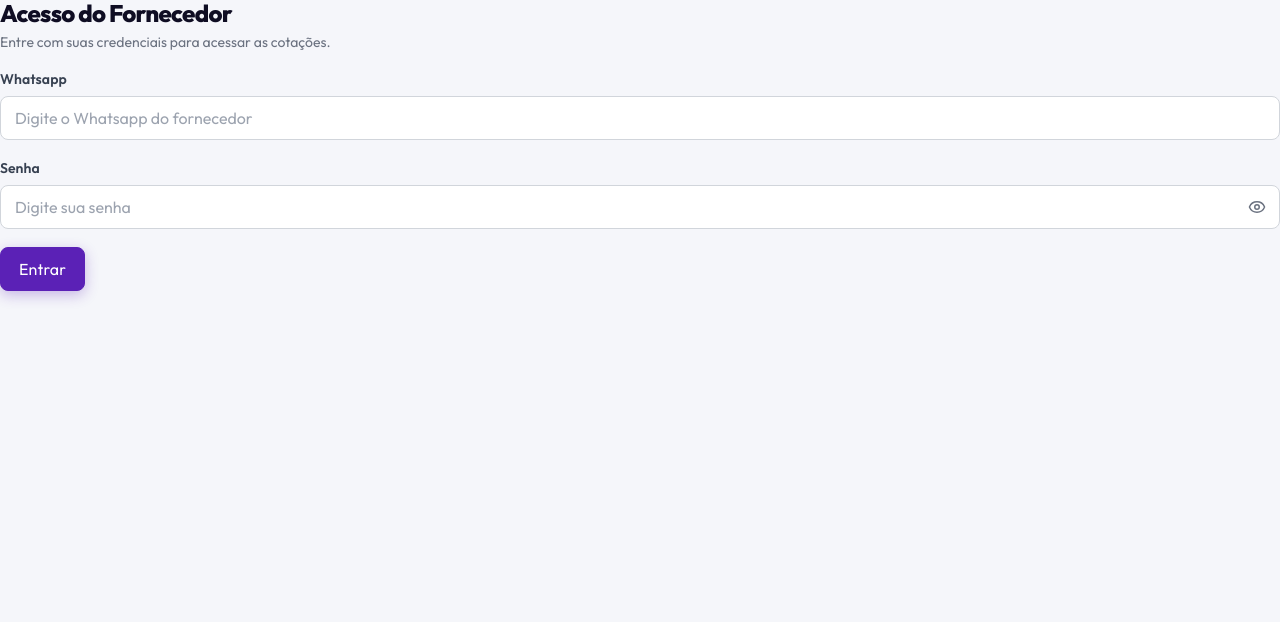
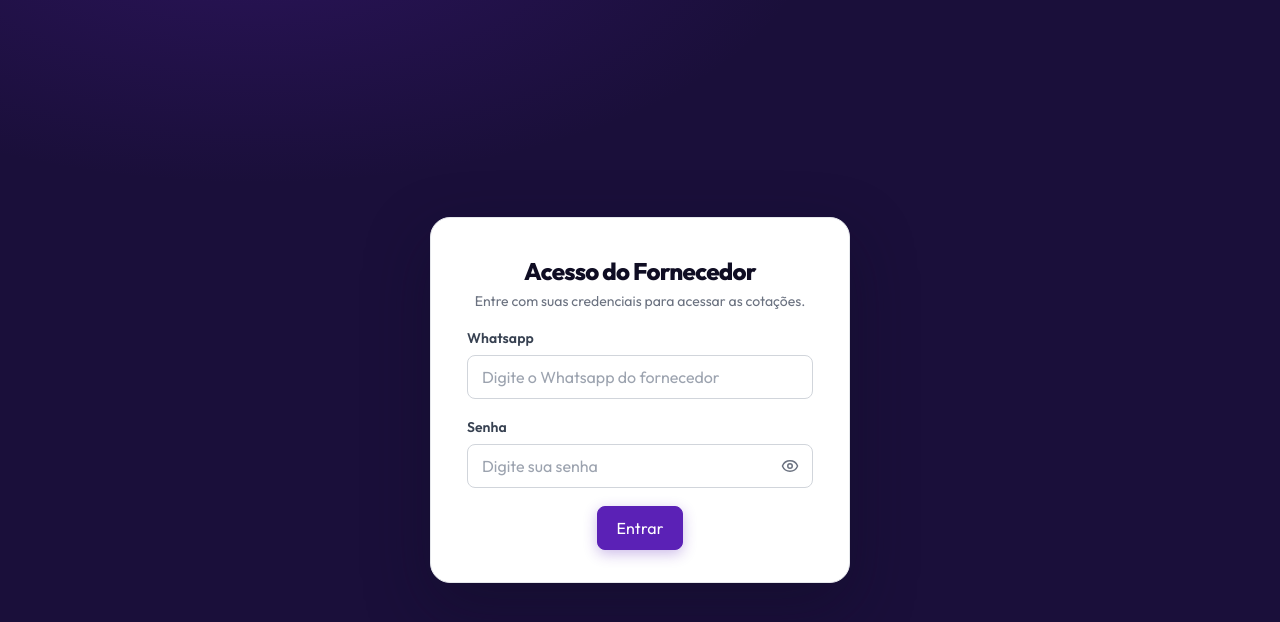
Before and after one commit to GabrielRoger07/Bakery-Quotation, a React (Vite) app in the folder frontend/: page /supplier/login/1 in a window 1280 px wide. Shown: the top 622 px of the page. Built offline with nearby package versions, Linux system fonts and the light colour scheme; no server answers.

Commit message:
Update supplier access token

```diff
--- a/frontend/src/pages/SupplierAccess/SupplierAccessToken.jsx
+++ b/frontend/src/pages/SupplierAccess/SupplierAccessToken.jsx
@@ -5,6 +5,8 @@ import useFetch from '@/hooks/useFetch'
 import Input from '@/components/Input'
 import Button from '@/components/Button'
 import Alert from '@/components/Alert'
+import PageContainer from '@/components/PageContainer'
+import PageHeader from '@/components/PageHeader'
 import { ENV } from '@/config/env'
 
 const SupplierAccessToken = () => {
@@ -51,10 +53,11 @@ const SupplierAccessToken = () => {
     if (!companyCnpj) return <p>URL de acesso inválida</p>
 
     return (
-        <div className="auth-bg">
-            <div className="auth-card">
-                <h1 className="text-[1.5rem] mb-1 text-[var(--color-text-strong)] font-extrabold tracking-[-0.03em] leading-[1.15]">Acesso do Fornecedor</h1>
-                <p className="text-[var(--color-text-muted)] text-[0.875rem] mb-4 mt-1">Entre com suas credenciais para acessar as cotações.</p>
+        <PageContainer variant="auth">
+            <PageHeader
+                title="Acesso do Fornecedor"
+                subtitle="Entre com suas credenciais para acessar as cotações."
+            />
             <form onSubmit={handleLogin}>
                 <Input
                     label={"Whatsapp"}
@@ -71,11 +74,10 @@ const SupplierAccessToken = () => {
                     placeholder={"Digite sua senha"}
                 />
                 <Alert message={error} />
-                    {success && <div className="text-[var(--color-success)] font-medium mb-[0.875rem] text-[0.875rem]">{success}</div>}
+                <Alert variant="success" message={success} />
                 <Button type="submit" loading={loading}>Entrar</Button>
             </form>
-            </div>
-        </div>
+        </PageContainer>
     )
 }
 
```
Lines whose indentation alone changed are shown as unchanged.
